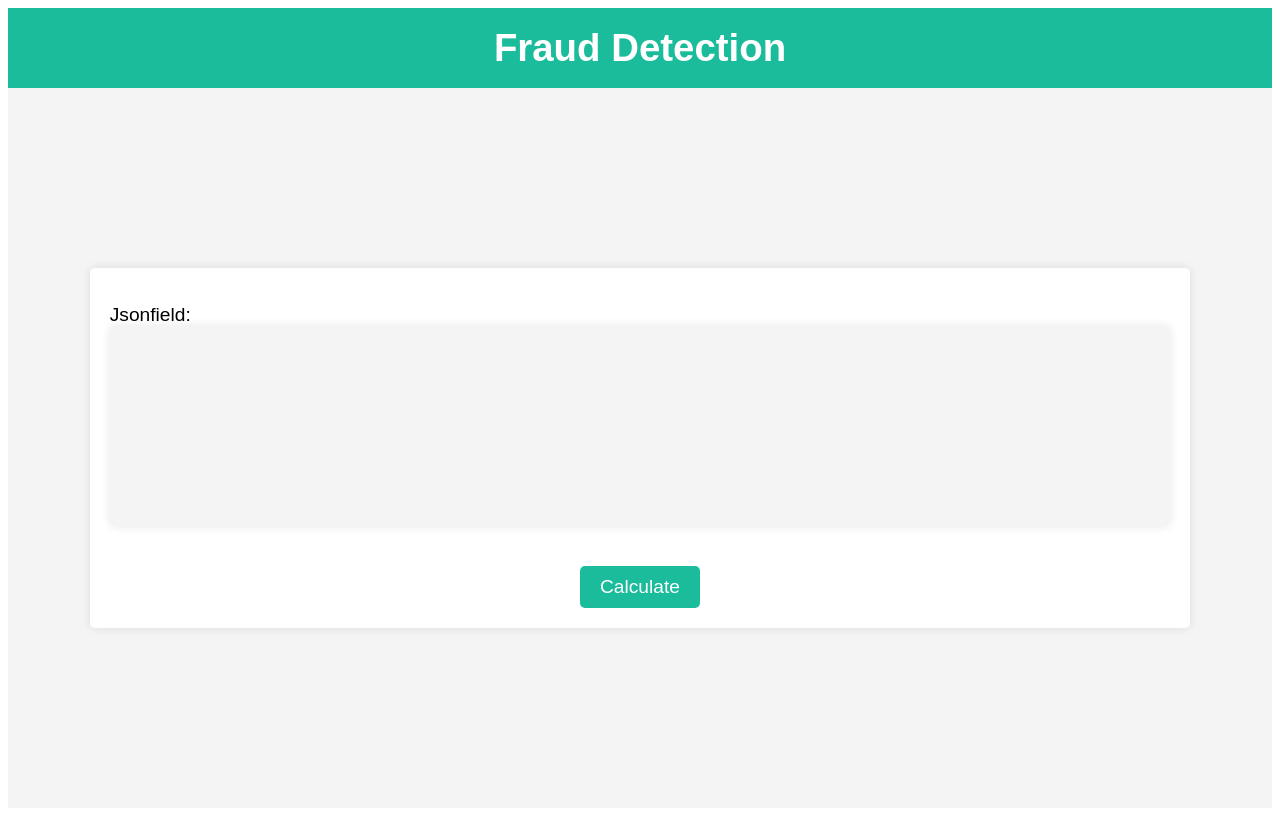
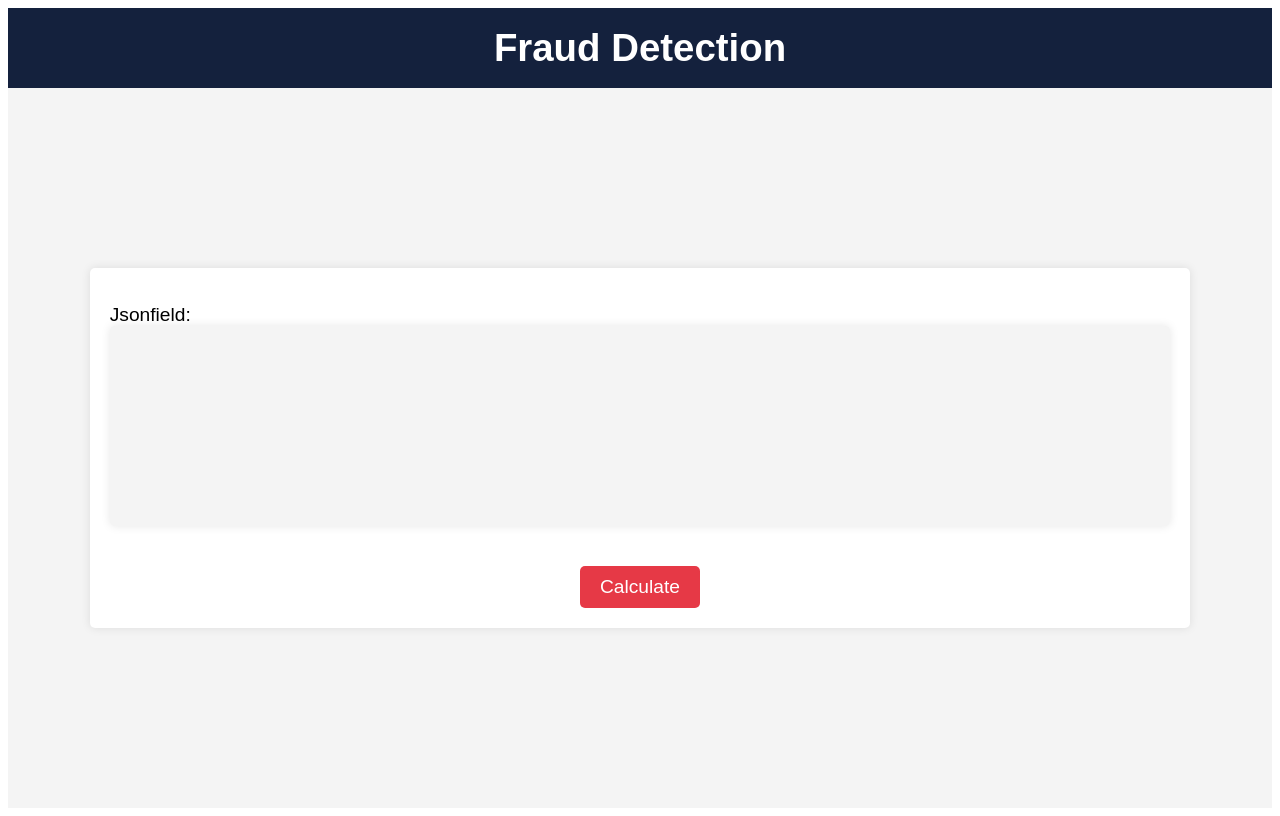
Before and after one commit to JeevanNaikOP/FraudDetectionONNX, a Django app: page / in a window 1280 px wide. Run offline with Django 4.2, Linux system fonts and the light colour scheme.

Commit message:
changed colors

```diff
--- a/templates/index.html
+++ b/templates/index.html
@@ -19,7 +19,7 @@ header {
 	justify-content: center;
 	align-items: center;
 	height: 80px;
-	background-color: #1abc9c;
+	background-color: #14213d;
 	color: #fff;
 }
 
@@ -66,7 +66,7 @@ textarea {
 }
 
 button[type="submit"] {
-	background-color: #1abc9c;
+	background-color: #e63946;
 	color: #fff;
 	border: none;
 	border-radius: 5px;
--- a/templates/result.html
+++ b/templates/result.html
@@ -8,10 +8,12 @@
 
 * {
 	box-sizing: border-box;
+
 }
 
 body {
 	font-family: sans-serif;
+	overflow-x: hidden;
 }
 
 /* Header styles */
@@ -20,7 +22,7 @@ header {
 	justify-content: center;
 	align-items: center;
 	height: 80px;
-	background-color: #1abc9c;
+	background-color: #14213d;
 	color: #fff;
 }
 
@@ -69,6 +71,7 @@ textarea {
 .result{
     font-size: 1.2em;
 	margin-bottom: 10px;
+	color: #14213d;
 }
 	</style>
 </head>
```
Also changed, not shown: 1 other file.
